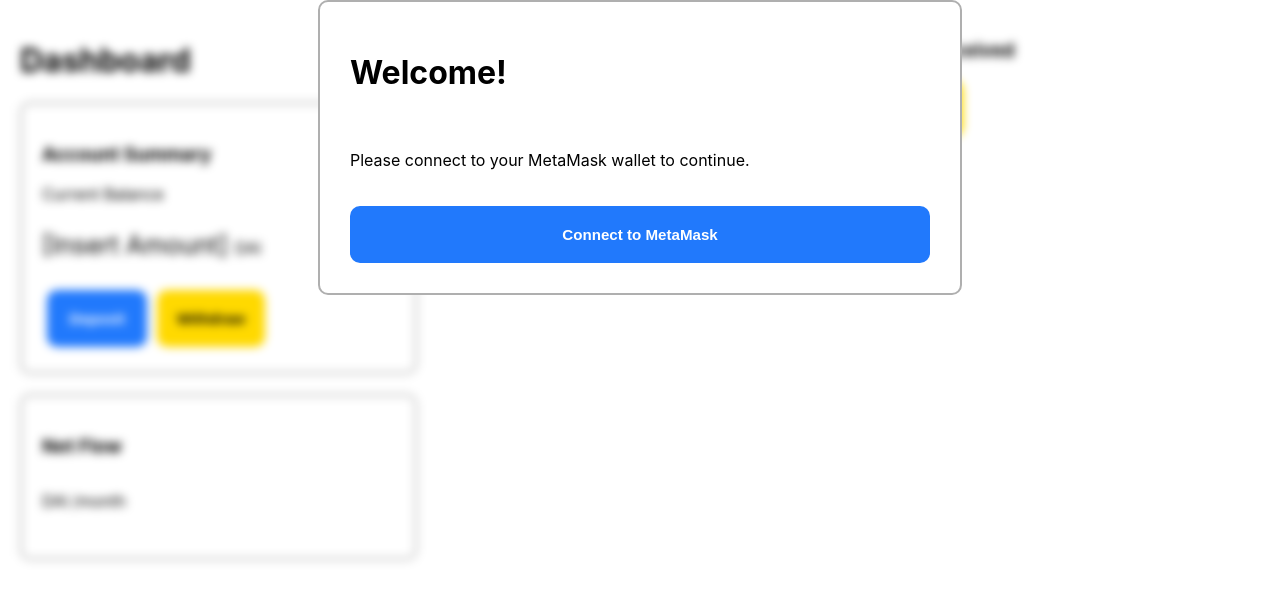
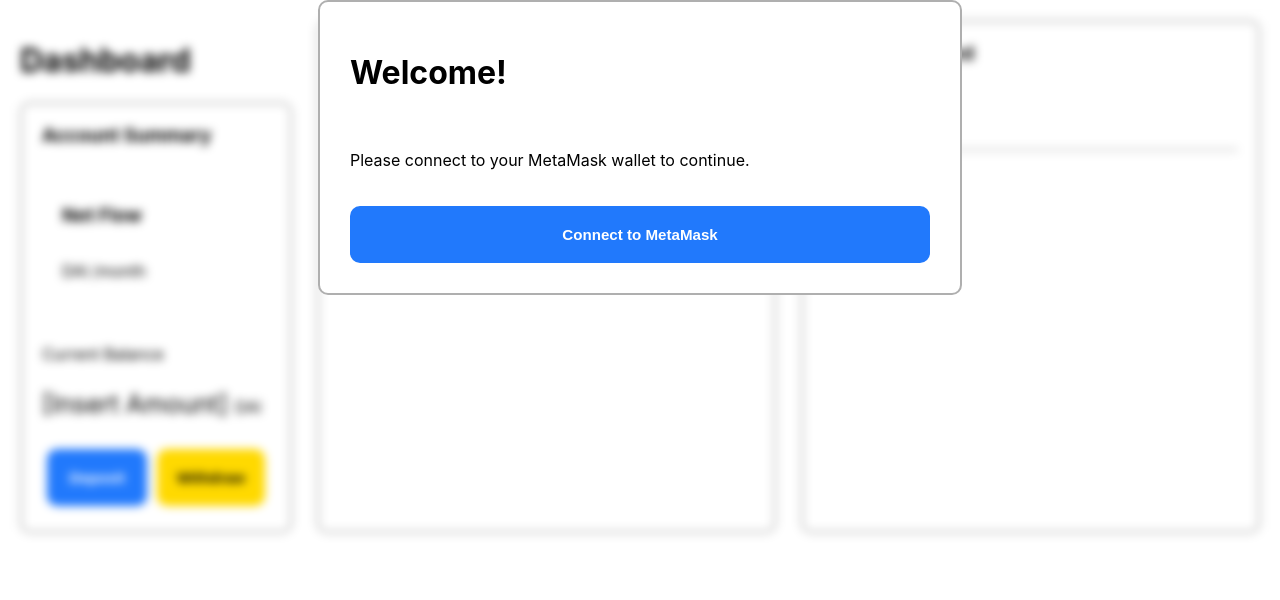
Before and after one commit to Alchemist21/remit, a React (Create React App) app in the folder application/: page / in a window 1280 px wide. Shown: the top 600 px of the page. Built offline with nearby package versions, Linux system fonts and the light colour scheme; what @superfluid-finance/js-sdk, web3 would draw is missing.

Commit message:
Column designs and visual indicators of no/ongoing remittances

```diff
--- a/application/src/App.js
+++ b/application/src/App.js
@@ -53,8 +53,9 @@
     const sentStreams = outFlows.length ? outFlows.map(flow => {
       return (
         <div>
+          <div className="flowItem">
             <p className="balance">-{parseFloat(flow.flowRate)/385802469135.802} <span className="currency">DAI /month</span></p>
-          <p>To: {flow.receiver}</p>
+            <p className="flowItem-address">To: {`${flow.receiver.substr(0, 12)}...`}</p>
             <form onSubmit={async (e) => {
               e.preventDefault();
               await this.updateRemittance(flow.receiver);
@@ -66,22 +67,24 @@
             </form>
             <button onClick={e => this.cancelRemittance(flow.receiver)} className="red">Terminate</button>
           </div>
+          <hr/>
+        </div>
       )
-    }) : [];
+    }) : 'None ongoing at the moment';
 
-    // const inFlows = details.cfa.flows.inFlows;
-    // const receiveStreams = inFlows.length ? inFlows.map(flow => {
-    //   return (
-    //     <div>
-    //       <p className="balance">-{parseFloat(flow.flowRate)/385802469135.802} <span className="currency">DAI /month</span></p>
-    //       <p>To: {flow.receiver}</p>
-    //       <button onClick={e => this.cancelRemittance(flow.receiver)} className="red">End</button>
-    //     </div>
-    //   )
-    // }) : [];
+    const inFlows = details.cfa.flows.inFlows;
+    const receiveStreams = inFlows.length ? inFlows.map(flow => {
+      return (
+        <div>
+          <p className="balance">+{parseFloat(flow.flowRate)/385802469135.802} <span className="currency">DAI /month</span></p>
+          <p className="flowItem-address">From: {flow.sender}</p>
+          <button onClick={e => this.cancelRemittance(flow.sender)} className="red">End</button>
+        </div>
+      )
+    }) : 'None ongoing at the moment';
 
     this.setState({
-      inFlows: details.cfa.flows.inFlows,
+      inFlows: receiveStreams,
       outFlows: sentStreams,
       netFlow: `${parseFloat(details.cfa.netFlow) / 385802469135.802}`
     });
@@ -115,8 +118,10 @@
         <div id="dashboard">
           <div>
             <h1>Dashboard</h1>
+            <div className="column-box">
               <div className="summary">
-              <h3>Account Summary</h3>
+                <h3 className="summary-title">Account Summary</h3>
+                <NetFlow flowRate={this.state.netFlow}/>
                 <p>Current Balance</p>
                 <p className="balance">[Insert Amount] <span className="currency">DAI</span></p>
                 <div className="summary-action-btngroup">
@@ -136,10 +141,11 @@
                   </button>
               </div>
               </div>
-            <NetFlow flowRate={this.state.netFlow}/>
             </div>
-          <div>
-            <h3>Money Sent</h3>
+          </div>
+          <div className="column-box">
+            <div className="summary">
+              <h3 className="summary-title">Money Sent</h3>
               <button
                 type="button"
                 className="blue"
@@ -147,12 +153,15 @@
                 id="send">
                   Create
               </button>
+              <hr/>
               {this.state.outFlows}
               {/* <button onClick={receiveRemittance}>Receive Money</button> */}
               {/* <button onClick={cancelRemittance} className="red">Cancel Flow</button> */}
             </div>
-          <div>
-            <h3>Money Received</h3>
+          </div>
+          <div className="column-box">
+            <div className="summary flow-column">
+              <h3 className="summary-title">Money Received</h3>
               <button
                 type="button"
                 className="yellow"
@@ -160,7 +169,9 @@
                 id="request">
                   Request
               </button>
+              <hr/>
               {this.state.inFlows}
+            </div>
           </div>
         </div>
       </div>
--- a/application/src/Dashboard.css
+++ b/application/src/Dashboard.css
@@ -5,16 +5,22 @@
 
 #dashboard {
     display: grid;
-    grid-template-columns: 1fr 1fr 1fr;
+    grid-template-columns: auto 1fr 1fr;
     gap: 25px;
     padding: 20px;
 }
 
+.column-box {
+    border: 2px solid var(--grey);
+    border-radius: 10px;
+}
+
 .summary {
-    border: 2px solid var(--grey);
     padding: 20px;
-    margin: 20px auto;
-    border-radius: 10px;
+}
+
+.summary > .summary-title {
+    margin-top: 0;
 }
 
 .summary-action-btngroup {
@@ -36,12 +42,23 @@
     font-size: 2.5ch;
 }
 
-#moneyin-column {
-
+.flow-column {
+    /* width: 100%; */
 }
 
-#moneyout-column {
+.flowItem {
+    max-width: 100%;
+    padding: 20px;
+}
 
+.flowItem > .balance {
+    margin: 0;
+}
+
+.flowItem-address {
+    color: var(--grey);
+    font-size: 1ch;
+    margin: 0 0 20px 0;
 }
 
 /* Loading Animation */
```
Lines whose indentation alone changed are shown as unchanged.
